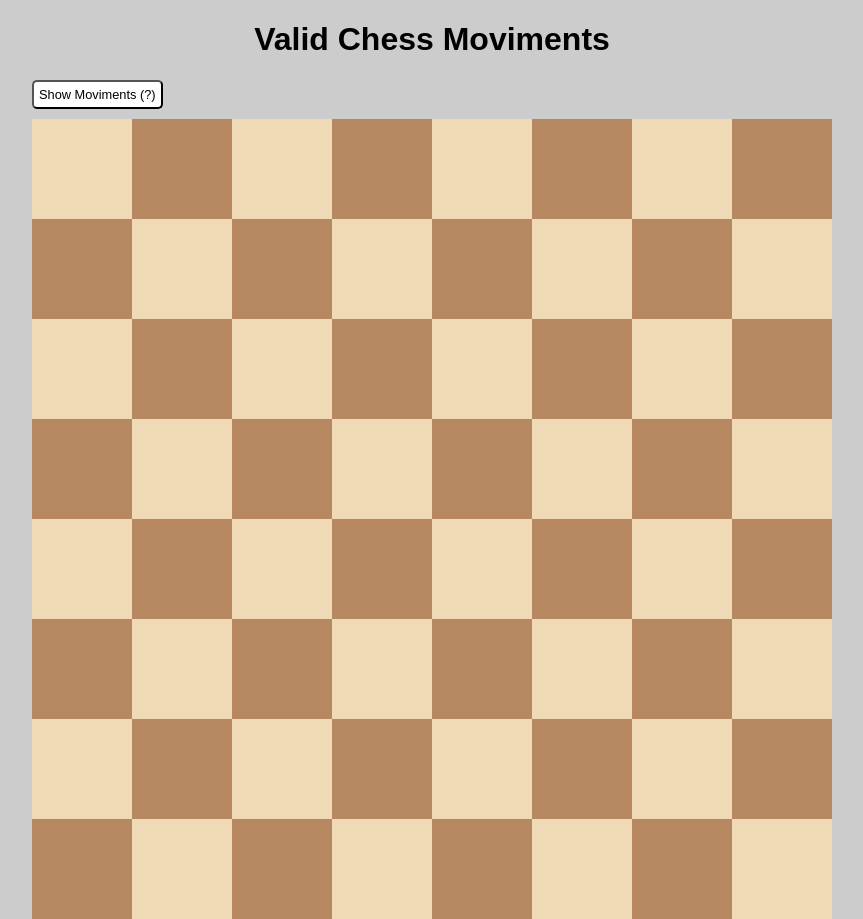
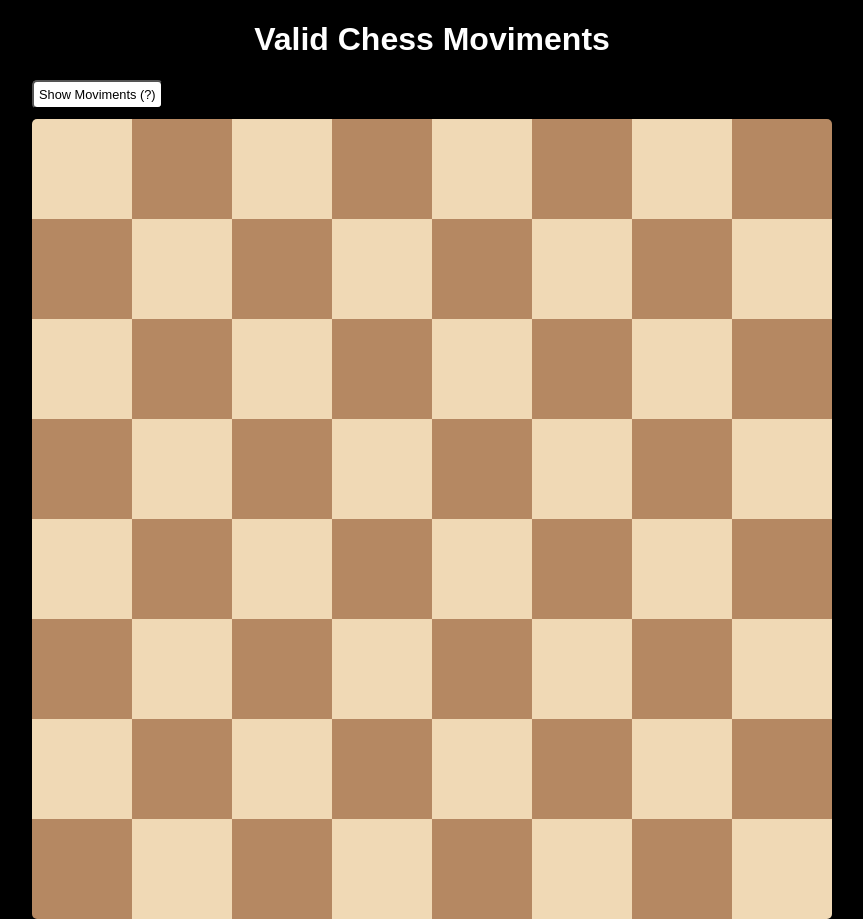
Before and after one commit to fccoelho7/valid-chess-movements, a React (Create React App) app in the folder app/: page / in a window 1280 px wide. Shown: the whole page, without its empty margins (208-1071 px from the left). Built offline with nearby package versions, Linux system fonts and the light colour scheme.

Commit message:
Some CSS improvements

```diff
--- a/app/src/App.css
+++ b/app/src/App.css
@@ -1,11 +1,12 @@
 body {
-  background-color: #ccc;
+  background-color: #000;
   margin: 0;
   padding: 0;
 }
 
 h1 {
   font-family: Arial, sans-serif;
+  color: white;
   text-align: center;
 }
 
--- a/app/src/components/Chess/styles.css
+++ b/app/src/components/Chess/styles.css
@@ -4,7 +4,9 @@
 }
 
 .chess-board-main {
+  border-radius: 5px;
   margin-top: 10px;
+  overflow: hidden;
   position: relative;
 }
 
```
